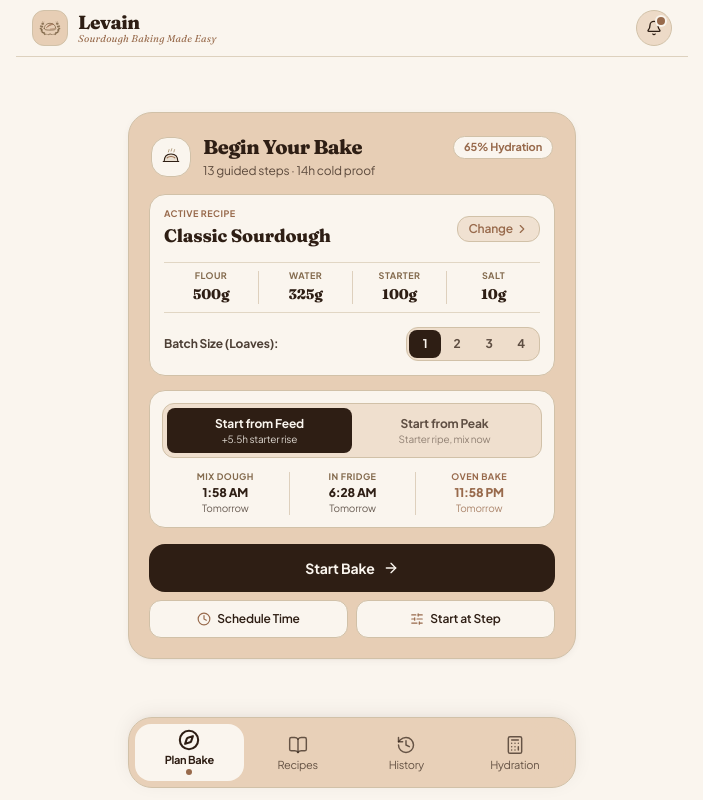
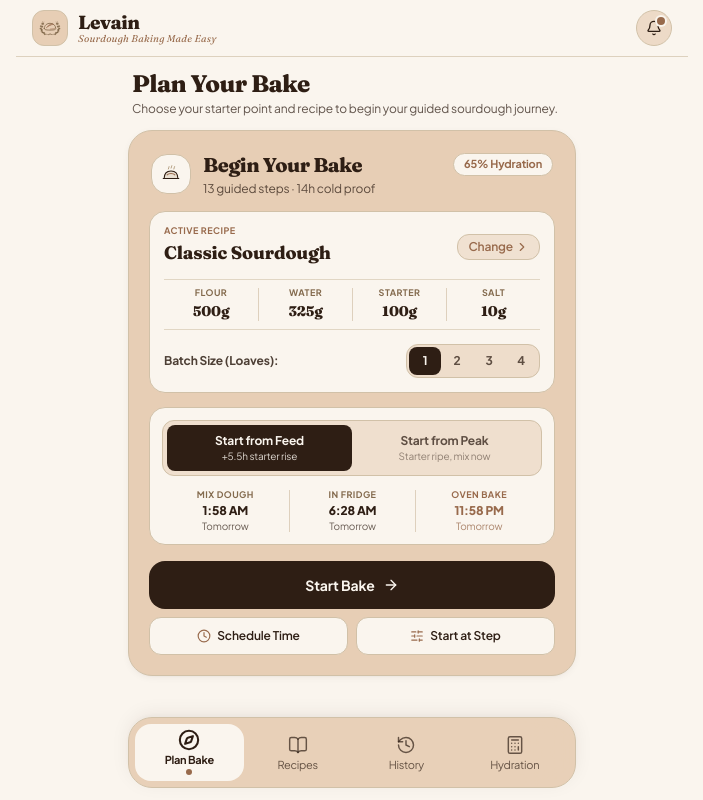
Before and after one commit to Daniel235Lobato/sourdough-timeline, a React (Vite) app: page / in a window 1280 px wide. Shown: the whole page, without its empty margins (288-991 px from the left). Built offline with nearby package versions, Linux system fonts and the light colour scheme; no server answers; the HTML template or start-up script is replaced by a standard one.

Commit message:
feat: add welcoming introductory header to main screen

```diff
--- a/src/components/home/HomeView.tsx
+++ b/src/components/home/HomeView.tsx
@@ -66,7 +66,17 @@ export const HomeView: React.FC<HomeViewProps> = ({
   };
 
   return (
-    <div className="w-full flex-1 flex flex-col justify-center max-w-md mx-auto animate-fade-in text-[#2E1E14]">
+    <div className="w-full flex-1 flex flex-col justify-start max-w-md mx-auto space-y-3 animate-fade-in text-[#2E1E14]">
+      {/* Screen Introduction & Prompt Header */}
+      <div className="px-1 pt-0.5">
+        <h2 className="font-serif text-2xl font-extrabold text-[#2E1E14] tracking-tight leading-tight">
+          Plan Your Bake
+        </h2>
+        <p className="text-xs text-[#2E1E14]/75 mt-0.5 leading-snug">
+          Choose your starter point and recipe to begin your guided sourdough journey.
+        </p>
+      </div>
+
       {/* Main Bake Card */}
       <div className="rounded-3xl bg-[#E7CEB5] p-4 sm:p-5 border border-[#D1C1A8] shadow-card space-y-3.5">
 
```
